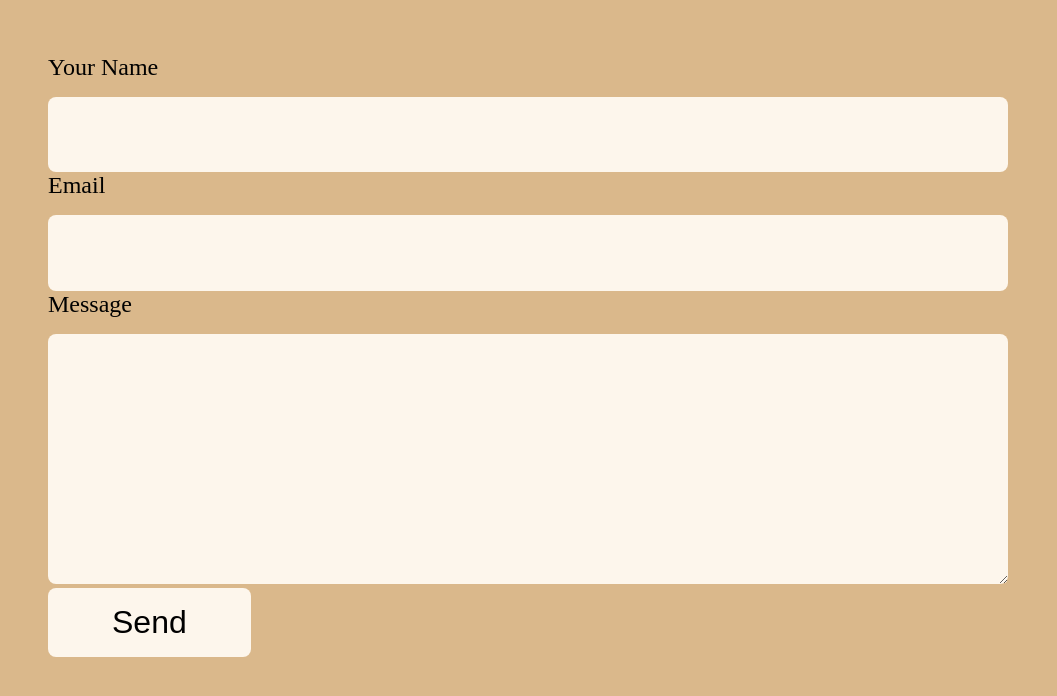
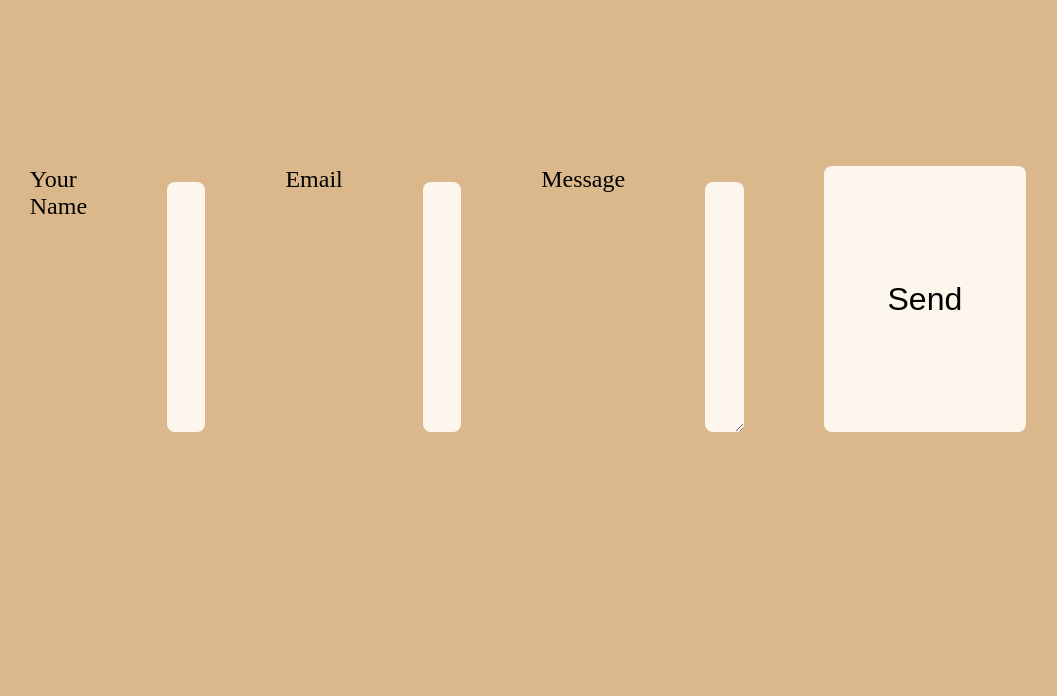
Before and after one commit to CodingMauri/Portfolio, a React (Create React App) app: page / in a window 1280 px wide. Shown: the part 2501-3197 px from the top of the page, without its empty margins (112-1169 px from the left). After the commit the page ends 3093 px from the top, so only its background shows below. Built offline with nearby package versions, Linux system fonts and the light colour scheme.

Commit message:
Adjustments for Deployment

```diff
--- a/src/Styles/App.css
+++ b/src/Styles/App.css
@@ -317,6 +317,11 @@ button.project-btns{
  .contact-container form {
    width:100%;
    padding:10rem;
+   display:flex;
+   gap: 5rem;
+   margin-top:7rem;
+   justify-content: center;
+   position:relative;
 
 
  }
```
